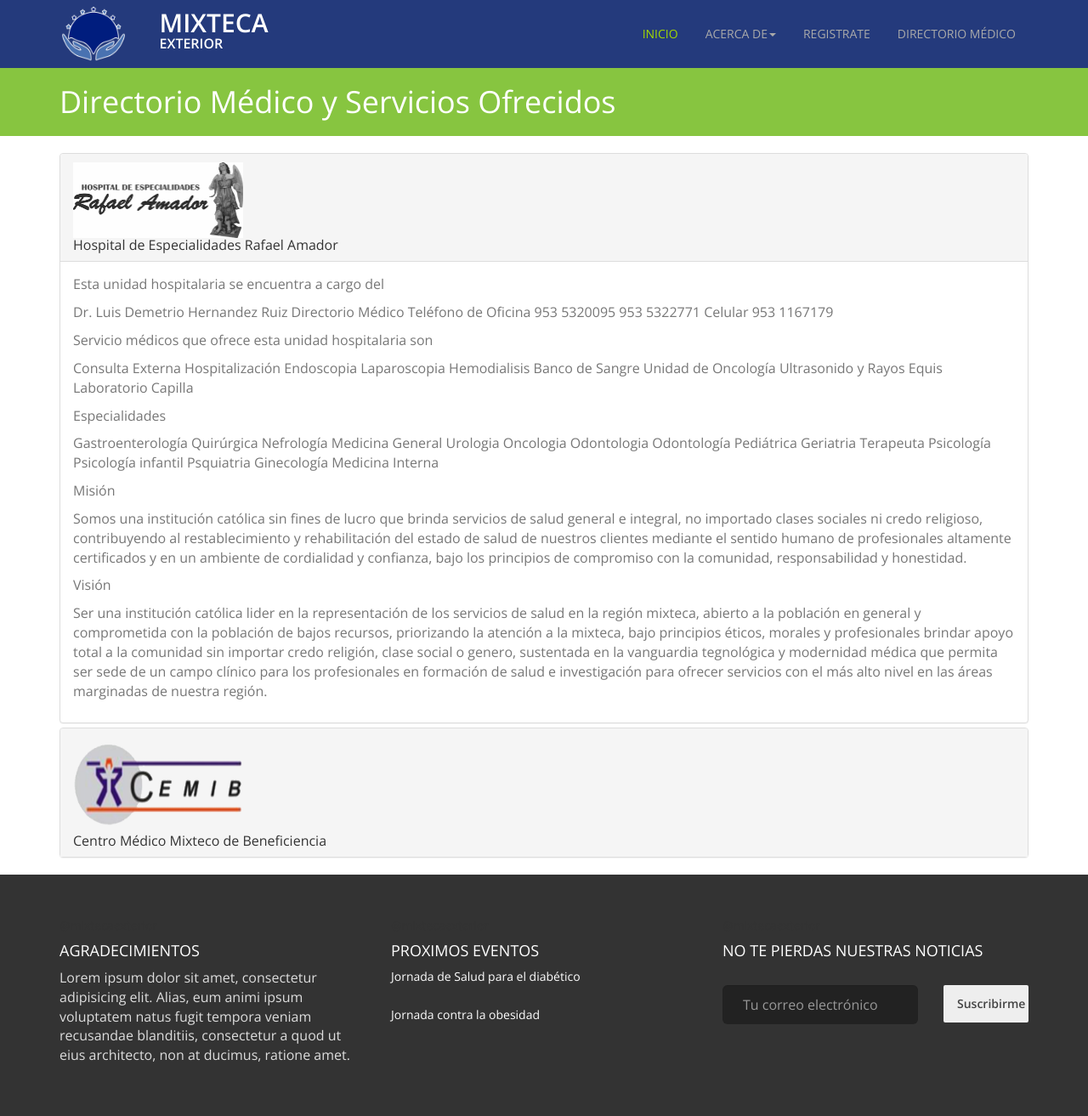
After one commit to aldey-inc/mixtecaExterior, a PHP site: page /directory.php in a window 1280 px wide. The commit adds this page. Shown: the whole page at 85% size. Run offline with PHP 8.4, Linux system fonts and the light colour scheme; some libraries are stand-ins or nearby versions.

Commit message:
Se agregaron los diferntes hospitales y los servicios que ofrece cada uno, así como el enlace a cada

```diff
--- a/webPage/css/style.css
+++ b/webPage/css/style.css
@@ -175,3 +175,7 @@ section#title-bar h1{
 form{
 	padding-top: 20px;
 }
+
+section#hospitalList{
+	margin-top: 20px;
+}
--- /dev/null
+++ b/webPage/directory.php
@@ -0,0 +1,254 @@
+<!DOCTYPE html>
+<html lang="es">
+<head>
+	<meta charset="UTF-8">
+	<title>Mixteca Exterior</title>
+	<?php include 'inc/head_common.php'; ?>
+	<link rel="stylesheet" href="css/workshop.css">
+</head>
+<body>
+	<?php include 'inc/header.php'; ?>
+
+	<section id="title-bar">
+		<div class="container">
+			<div class="row">
+				<div class="col-md-12">
+					<h1>Directorio Médico y Servicios Ofrecidos</h1>
+				</div>
+			</div>
+		</div>
+	</section>
+
+	<section id="hospitalList">
+		<div class="container">
+			<div class="row">
+				<div class="col-md-12">
+					<div class="panel-group" id="accordion" role="tablist" aria-multiselectable="true">
+						<div class="panel panel-default">
+							<div class="panel-heading" role="tab" id="headingOne">
+								<img width="200px" src="img/hera.png" alt="">
+					    		<h4 class="panel-title">
+					     			<a role="button" data-toggle="collapse" data-parent="#accordion" href="#collapseOne" aria-expanded="true{" aria-controls="collapseOne">
+					          			Hospital de Especialidades Rafael Amador
+					     			</a>
+					      		</h4>
+					    	</div>
+					    	<div id="collapseOne" class="panel-collapse collapse in" role="tabpanel" aria-labelledby="headingOne">
+					      		<div class="panel-body">
+					      			<p>
+					        		Esta unidad hospitalaria se encuentra a cargo del
+									</p>
+									<p>
+										Dr. Luis Demetrio Hernandez Ruiz
+										Directorio Médico
+										Teléfono de Oficina 953 5320095 953 5322771
+										Celular 953 1167179
+									</p>
+
+
+									<p>
+										Servicio médicos que ofrece esta unidad hospitalaria son
+									</p>
+
+									<p>
+
+										Consulta Externa
+										Hospitalización
+										Endoscopia
+										Laparoscopia
+										Hemodialisis
+										Banco de Sangre
+										Unidad de Oncología
+										Ultrasonido y Rayos Equis
+										Laboratorio
+										Capilla
+									</p>
+
+									<p>
+
+										Especialidades
+									</p>
+
+									<p>
+
+										Gastroenterología Quirúrgica
+										Nefrología
+										Medicina General
+										Urologia
+										Oncologia
+										Odontologia
+										Odontología Pediátrica
+										Geriatria
+										Terapeuta
+										Psicología
+										Psicología infantil
+										Psquiatria
+										Ginecología
+										Medicina Interna
+									</p>
+
+									<p>
+
+
+
+										Misión
+									</p>
+									<p>
+
+										Somos una institución católica sin fines de lucro que brinda servicios de
+										salud general e integral, no importado clases sociales ni credo religioso,
+										contribuyendo al restablecimiento y rehabilitación del estado de salud de
+										nuestros clientes mediante el sentido humano de profesionales altamente
+										certificados y en un ambiente de cordialidad y confianza, bajo los principios
+										de compromiso con la comunidad, responsabilidad y honestidad.
+									</p>
+									<p>
+
+										Visión
+									</p>
+									<p>
+
+										Ser una institución católica lider en la representación de los servicios de
+										salud en la región mixteca, abierto a la población en general y comprometida
+										con la población de bajos recursos, priorizando la atención a la mixteca, bajo
+										principios éticos, morales y profesionales brindar apoyo total a la comunidad
+										sin importar credo religión, clase social o genero, sustentada en la vanguardia
+										tegnológica y modernidad médica que permita ser sede de un campo clínico para
+										los profesionales en formación de salud e investigación para ofrecer servicios
+										con el más alto nivel en las áreas marginadas de nuestra región.
+									</p>
+
+
+
+
+
+					      		</div>
+					    	</div>
+					  	</div>
+					  		<div class="panel panel-default">
+				    			<div class="panel-heading" role="tab" id="headingTwo">
+					    			<img width="200px" src="img/cemib.png" alt="">
+					      			<h4 class="panel-title">
+					        			<a class="collapsed" role="button" data-toggle="collapse" data-parent="#accordion" href="#collapseTwo" aria-expanded="false" aria-controls="collapseTwo">
+					          			Centro Médico Mixteco de Beneficiencia
+					        			</a>
+					      			</h4>
+					    		</div>
+				    		<div id="collapseTwo" class="panel-collapse collapse" role="tabpanel" aria-labelledby="headingTwo">
+				      			<div class="panel-body">
+				      				<p>
+				        			Esta unidad hospitalaria se encuetra a cargo del
+									</p>
+									<p>
+									Dr. Ernesto Orduña Ruiz
+									Director y Responsable Sanitario
+									</p>
+									<p>
+									Ubicado en la Calle de Morelos
+									Núm. 52 Col. Centro de la Ciudad de Huajuapan de León Oax.,
+									</p>
+									<p>
+									Servicios médicos que se ofrecen en esta unidad hospitalaria son
+									</p>
+									<p>
+									Ginecología y obstetricia
+									Clínica de colposcopía
+									Cirugía general y laparoscopia
+									Anatomía patológica
+									Anestesiología
+									Traumatología
+									Pediatría
+									Medicina interna
+									Bariatria
+									Medicina general
+									Piscología adulto e infantil
+									Odontología
+									Farmacia las 24 horas del día
+									Estacionamiento
+									</p>
+									<p>
+									Las instalaciones con las que cuenta son las siguientes
+									</p>
+									<p>
+									10 habitaciones individuales para adulto
+									2 habitaciones pediátricas
+									2 salas de quirófano
+									1 sala de expulsión
+									área de recuperación
+									3 incubadoras
+									Cuna radiante para fototerapia
+									</p>
+									<p>
+									Misión
+									</p>
+									<p>
+									Brindar permanentemente atención medica de excelencia a través de los siguientes principios:
+									</p>
+									<p>
+										Ofrecer infraestructura y equipo que respondan plenamente a las necesidades y demandas de la población.
+									</p>
+									<p>
+										Tener personal médico y paramédico altamente capacitado, con talento y experiencia.
+										Brindar al paciente un trato honesto y cálido.
+									</p>
+									<p>
+									Visión
+									</p>
+									<p>
+									Conformar el sistema de salud privado más completo en la ciudad de Huajuapan de león, que se distinga
+									por proporcionar un servicio de calidad a sus pacientes, con oportunidad de desarrollo profesional y
+									personal a sus empleados.
+									</p>
+									<p>
+									Objetivo
+									</p>
+									<p>
+									Ser una clínica que brinda atención medica de calidad a través de infraestructura y equipo humano
+									profesional y altamente capacitado para otorgar al paciente interno y externo un trato honesto y cálido
+									que responda a las necesidades y demandas de la sociedad.
+									</p>
+									<p>
+									Filosofía
+									</p>
+									<p>
+									Contar con un equipo médico de especialistas con una sólida formación profesional y alto espíritu de
+									servicio para brinda asistencia médica a la altura de los mejores hospitales.
+									</p>
+									<p>
+									Valores
+									</p>
+									<p>
+									Ética profesional
+									</p>
+									<p>
+									    Apegarnos en todo momento a la moral y a la ética, manifestando respeto por la Condición de los pacientes
+									    y realizar únicamente acciones que les beneficien.
+									</p>
+									<p>
+									Humanismo
+									</p>
+									<p>
+										Siempre se procura el mayor bienestar de cada  uno de los pacientes, brindando un servicio con respeto,
+										honestidad y  amabilidad.
+									</p>
+									<p>
+									Calidad de Servicio
+									</p>
+									<p>
+										Todas las actividades llevadas a cabo por el hospital, son tratadas como procesos, y como tal son planificados, medidos,
+										controlados, analizados y mejorados de forma continua.
+									</p>
+
+				      			</div>
+				    		</div>
+				  		</div>
+						</div>
+					</div>
+				</div>
+			</div>
+	</section>
+
+	<?php include 'inc/footer.php'; ?>
+	<?php include 'inc/footer_common.php'; ?>
+</body>
+</html>
--- a/webPage/inc/header.php
+++ b/webPage/inc/header.php
@@ -19,7 +19,7 @@
 						</ul>
 					</li>
 					<li><a href="contact.php">REGISTRATE</a></li>
-					<li><a href="#">DIRECTORIO MÉDICO</a></li>
+					<li><a href="directory.php">DIRECTORIO MÉDICO</a></li>
 				</ul>
 			</div>
 		</div>
```
Also changed, not shown: webPage/cemib.php (+35 -10 lines), webPage/hera.php (+26 -24 lines).
